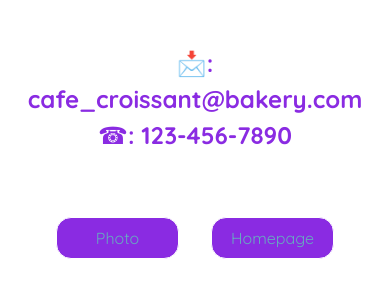
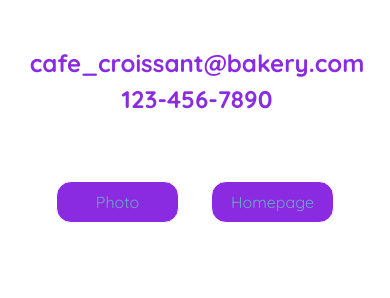
Before and after one commit to paigeymp/croissant, a plain HTML site: page contact.html in a window 390 px wide. Shown: the part 264-562 px from the top of the page. Drawn offline with nearby package versions, Linux system fonts and the light colour scheme; a web font is replaced by a local one.

Commit message:
added d-none d-sm-block to contact link emojis

```diff
--- a/contact.html
+++ b/contact.html
@@ -31,9 +31,13 @@
     </nav>
     <h1 class="m-5 text-center">📫Contact Me</h1>
     <a href="mailto:cafe_croissant@bakery.com" class="email-link text-center">
-      📩: cafe_croissant@bakery.com
+      <span class="d-none d-sm-block">📩:</span>
+      <span class="ms-1">cafe_croissant@bakery.com</span>
     </a>
-    <div class="phone">☎: 123-456-7890</div>
+    <div class="phone">
+      <span class="d-none d-sm-block">☎:</span>
+      <span class="ms-1">123-456-7890</span>
+    </div>
     <div class="navigation-links mt-5">
       <a href="/photo.html" class="link m-3 p-2">Photo</a>
       <a href="/" class="link m-3 p-2">Homepage</a>
```
